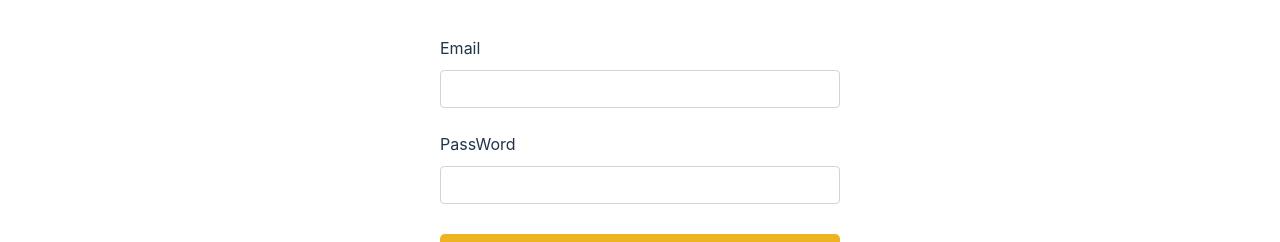
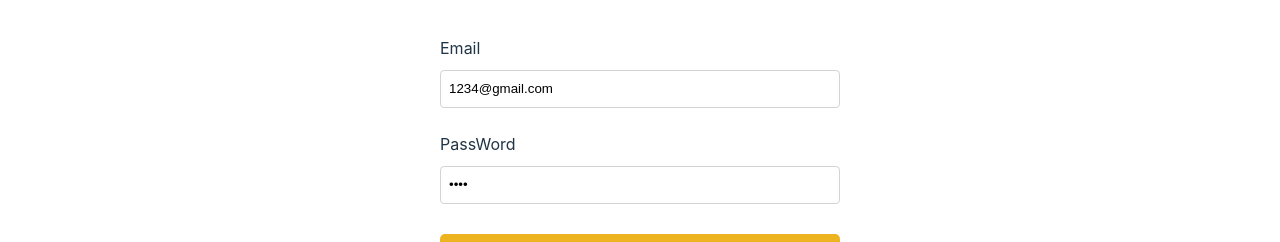
Before and after one commit to aoao3218/ArticleHub, a React (Vite) app in the folder client/: page /account in a window 1280 px wide. Shown: the part 138-380 px from the top of the page. Built offline with nearby package versions, Linux system fonts and the light colour scheme.

Commit message:
signIn page add defult test account

```diff
--- a/client/src/components/SignIN.tsx
+++ b/client/src/components/SignIN.tsx
@@ -4,8 +4,8 @@ import { toast } from 'react-toastify';
 import { JWTCtx } from '../context/JWTCtx';
 
 const SignIN = () => {
-  const [userEmail, setUserEmail] = useState('');
-  const [userPassword, setUserPassword] = useState('');
+  const [userEmail, setUserEmail] = useState('1234@gmail.com');
+  const [userPassword, setUserPassword] = useState('1234');
   const { setJWT } = useContext(JWTCtx);
   const navigate = useNavigate();
   const protocol = window.location.protocol;
@@ -41,9 +41,9 @@ const SignIN = () => {
       <h4>Welcome back.</h4>
       <div className="form">
         <label htmlFor="email">Email</label>
-        <input type="email" id="email" onChange={(e) => setUserEmail(e.target.value)} />
+        <input type="email" id="email" value={userEmail} onChange={(e) => setUserEmail(e.target.value)} />
         <label htmlFor="password">PassWord</label>
-        <input type="password" id="password" onChange={(e) => setUserPassword(e.target.value)} />
+        <input type="password" id="password" value={userPassword} onChange={(e) => setUserPassword(e.target.value)} />
         <button id="signInBtn" onClick={handleSubmit} style={{ margin: '20px 0px' }}>
           登入
         </button>
```
Also changed, not shown: 2 other files (tests, documents, lock files or other folders).
